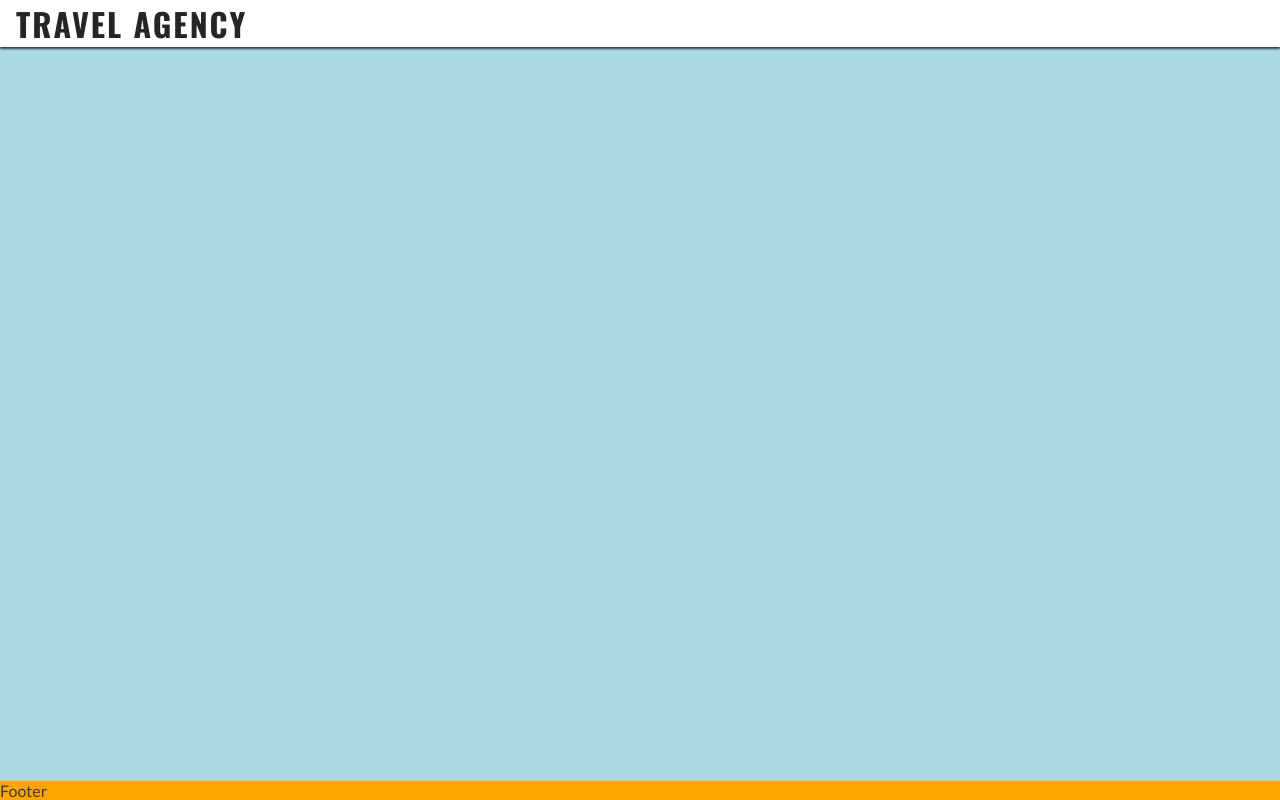
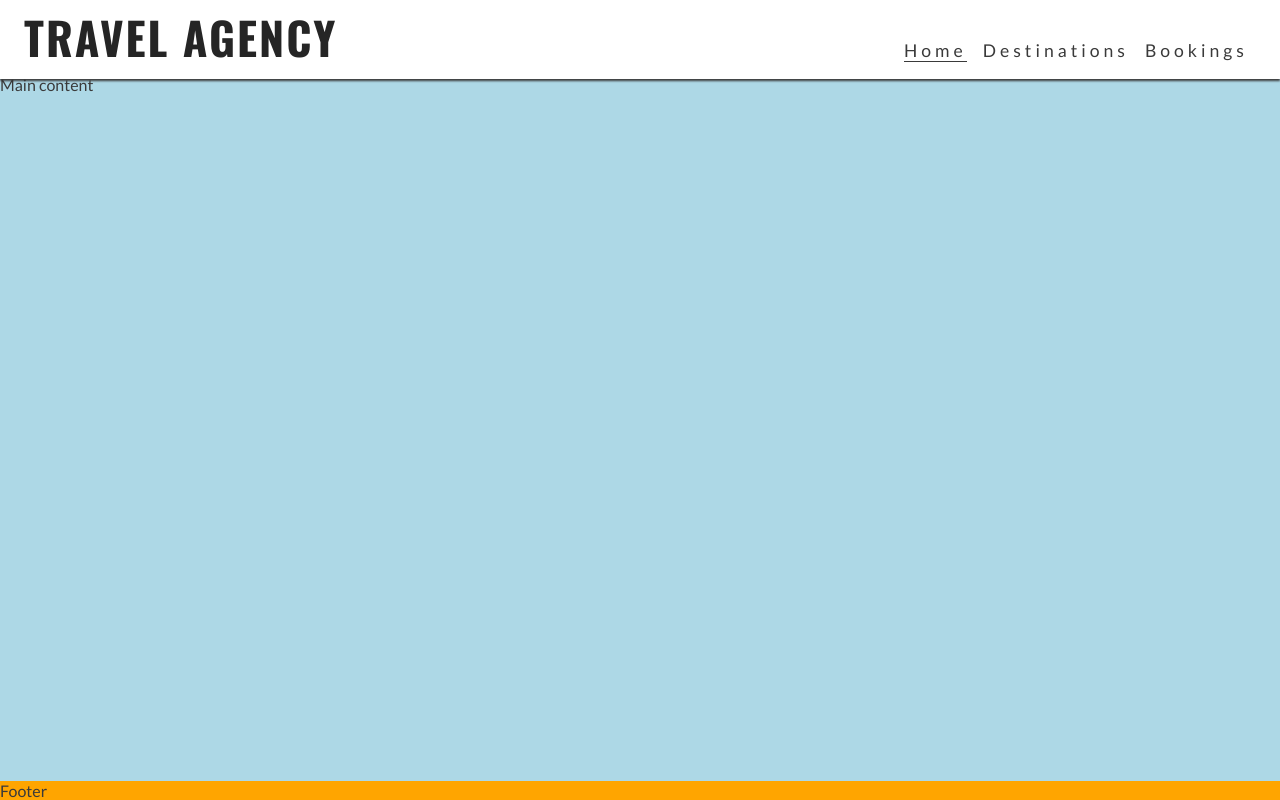
Before and after one commit to earlmarvin76/travel-agency, a plain HTML site: page index.html in a window 1280 px wide. Drawn offline with nearby package versions, Linux system fonts and the light colour scheme.

Commit message:
Add media query: tablet and larger (768px and up)

```diff
--- a/assets/css/style.css
+++ b/assets/css/style.css
@@ -23,6 +23,9 @@ header {
     z-index: 99;
     width: 100%;
     box-shadow: 0 2px 2px #3a3a3a;
+    display: flex;
+    justify-content: space-between;
+    align-items: baseline;
 }
 header a {
     text-decoration: none;
@@ -54,14 +57,58 @@ nav {
     padding: 0 1rem;
     box-shadow: 0 2px 2px #3a3a3a;
     display: none;
+    top: 100%;
+}
+
+/* Nav toggle */
+#nav-toggle:checked~nav {
+    display: block;
+}
+#nav-toggle {
+    display: none;
+}
+.nav-toggle-label {
+    font-size: 2rem;
 }
 /* Main Content */
 main {
     background-color: lightblue;
     /* make main element take up any surplus space to push footer down */
     flex: 1 0 auto;
+    margin-top: 47px;
 }
 /* Footer */
 footer {
     background-color: orange;
 }
+
+/* Media query: tablets and larger (768px and up) */
+@media screen and (min-width: 768px) {
+    /* Header */
+    nav {
+        display: block;
+        position: relative;
+        box-shadow: none;
+        width: fit-content;
+        padding-right: 1rem;
+    }
+    #menu {
+        display: flex;
+    }
+
+    #menu > li {
+        padding-left: 1rem;
+    }
+    .nav-toggle-label {
+        display: none;
+    }
+    #logo {
+        font-size: 280%;
+        line-height: 75px;
+        margin: 0 0.5rem;
+    }
+    /* Main Content */
+    main {
+        margin-top: 75px;
+    }
+}
--- a/index.html
+++ b/index.html
@@ -23,6 +23,12 @@
         <a href="index.html">
             <h1 id="logo">Travel Agency</h1>
         </a>
+        <input type="checkbox" id="nav-toggle" name="nav-toggle">
+        <label for="nav-toggle" class="nav-toggle-label">X</label>
+            <span></span>
+            <span></span>
+            <span></span>
+        </label>
         <nav>
             <ul id="menu">
                 <li><a href="" class="active">Home</a></li>
```
